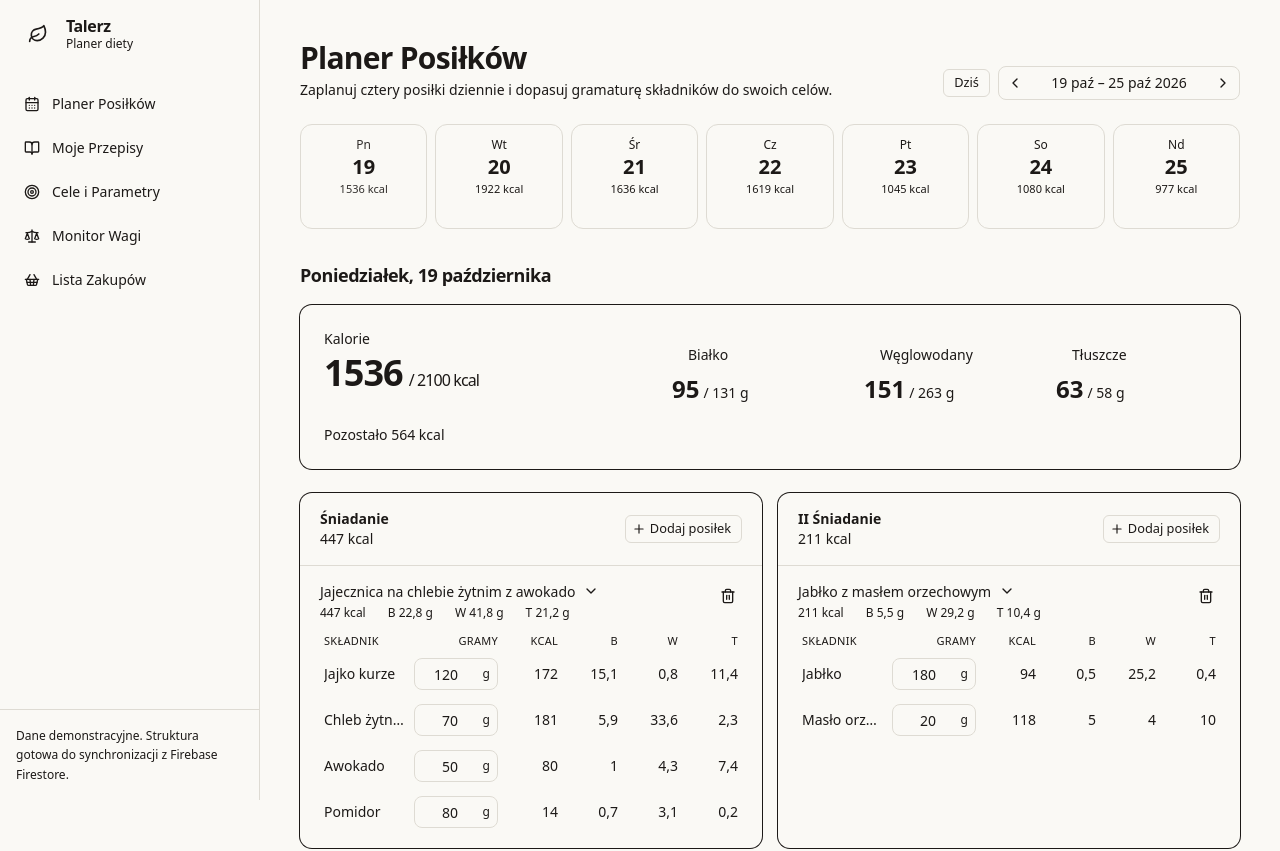
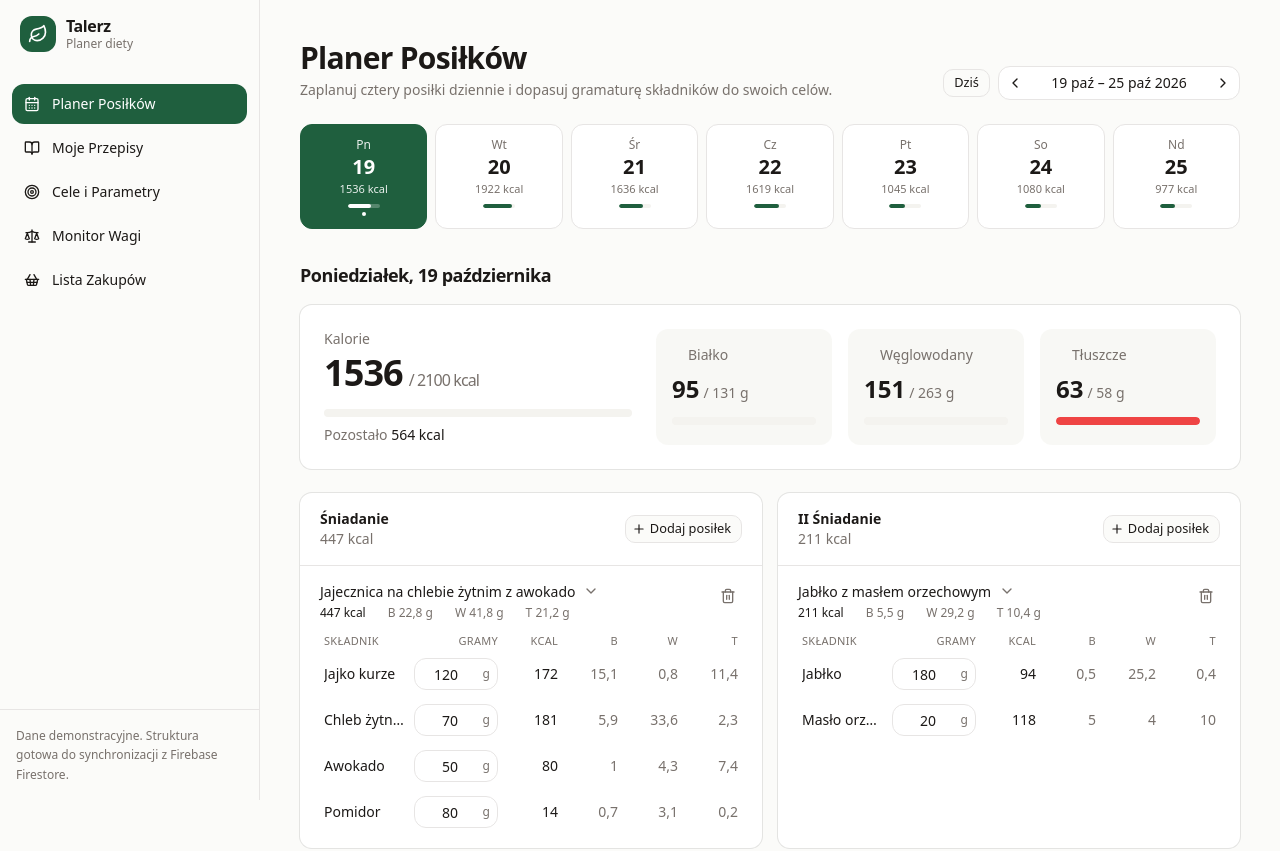
Before and after one commit to limak100pliki-design/planer, a Next.js app: page / in a window 1280 px wide. Shown: the top 851 px of the page. Built offline with nearby package versions, Linux system fonts and the light colour scheme.

Commit message:
Update globals.css

```diff
--- a/app/globals.css
+++ b/app/globals.css
@@ -1,59 +1,99 @@
 @import 'tailwindcss';
 @import 'tw-animate-css';
 
-@layer base {
-  :root {
-    --background: 48 33% 97%;
-    --foreground: 24 10% 10%;
-    --card: 0 0% 100%;
-    --card-foreground: 24 10% 10%;
-    --popover: 0 0% 100%;
-    --popover-foreground: 24 10% 10%;
-    --primary: 142 71% 45%;
-    --primary-foreground: 144 100% 97%;
-    --secondary: 40 20% 92%;
-    --secondary-foreground: 24 10% 10%;
-    --muted: 40 20% 92%;
-    --muted-foreground: 25 5% 45%;
-    --accent: 40 20% 92%;
-    --accent-foreground: 24 10% 10%;
-    --destructive: 0 84% 60%;
-    --destructive-foreground: 0 0% 98%;
-    --border: 40 15% 85%;
-    --input: 40 15% 85%;
-    --ring: 142 71% 45%;
-    --radius: 0.75rem;
-  }
+@theme {
+  --color-background: var(--background);
+  --color-foreground: var(--foreground);
+  --color-card: var(--card);
+  --color-card-foreground: var(--card-foreground);
+  --color-popover: var(--popover);
+  --color-popover-foreground: var(--popover-foreground);
+  --color-primary: var(--primary);
+  --color-primary-foreground: var(--primary-foreground);
+  --color-secondary: var(--secondary);
+  --color-secondary-foreground: var(--secondary-foreground);
+  --color-muted: var(--muted);
+  --color-muted-foreground: var(--muted-foreground);
+  --color-accent: var(--accent);
+  --color-accent-foreground: var(--accent-foreground);
+  --color-destructive: var(--destructive);
+  --color-destructive-foreground: var(--destructive-foreground);
+  --color-border: var(--border);
+  --color-input: var(--input);
+  --color-ring: var(--ring);
 
-  .dark {
-    --background: 20 14% 8%;
-    --foreground: 48 33% 97%;
-    --card: 20 14% 11%;
-    --card-foreground: 48 33% 97%;
-    --popover: 20 14% 11%;
-    --popover-foreground: 48 33% 97%;
-    --primary: 142 71% 45%;
-    --primary-foreground: 144 100% 97%;
-    --secondary: 20 10% 16%;
-    --secondary-foreground: 48 33% 97%;
-    --muted: 20 10% 16%;
-    --muted-foreground: 24 5% 65%;
-    --accent: 20 10% 16%;
-    --accent-foreground: 48 33% 97%;
-    --destructive: 0 62% 30%;
-    --destructive-foreground: 0 0% 98%;
-    --border: 20 10% 20%;
-    --input: 20 10% 20%;
-    --ring: 142 71% 45%;
-  }
+  --color-chart-1: var(--chart-1);
+  --color-chart-2: var(--chart-2);
+  --color-chart-3: var(--chart-3);
+  --color-chart-4: var(--chart-4);
+  --color-chart-5: var(--chart-5);
+
+  --radius-lg: var(--radius);
+  --radius-md: calc(var(--radius) - 2px);
+  --radius-sm: calc(var(--radius) - 4px);
+}
+
+:root {
+  --background: #fbfbf9;
+  --foreground: #1c1917;
+  --card: #ffffff;
+  --card-foreground: #1c1917;
+  --popover: #ffffff;
+  --popover-foreground: #1c1917;
+
+  /* Ciemna zieleń z v0 (przycisk Planer Posiłków) */
+  --primary: #1f5f3e;
+  --primary-foreground: #ffffff;
+
+  --secondary: #f4f3ef;
+  --secondary-foreground: #1c1917;
+  --muted: #f4f3ef;
+  --muted-foreground: #78716c;
+  --accent: #f4f3ef;
+  --accent-foreground: #1c1917;
+  --destructive: #ef4444;
+  --destructive-foreground: #ffffff;
+  --border: #e7e5e4;
+  --input: #e7e5e4;
+  --ring: #1f5f3e;
+  --radius: 0.75rem;
+
+  /* Kolory pasków i wykresów */
+  --chart-1: #1f5f3e;
+  --chart-2: #ea580c;
+  --chart-3: #eab308;
+  --chart-4: #ef4444;
+  --chart-5: #3b82f6;
+}
+
+.dark {
+  --background: #141312;
+  --foreground: #fbfbf9;
+  --card: #1c1a19;
+  --card-foreground: #fbfbf9;
+  --popover: #1c1a19;
+  --popover-foreground: #fbfbf9;
+  --primary: #2d8a5b;
+  --primary-foreground: #ffffff;
+  --secondary: #292524;
+  --secondary-foreground: #fbfbf9;
+  --muted: #292524;
+  --muted-foreground: #a8a29e;
+  --accent: #292524;
+  --accent-foreground: #fbfbf9;
+  --destructive: #991b1b;
+  --destructive-foreground: #ffffff;
+  --border: #292524;
+  --input: #292524;
+  --ring: #2d8a5b;
 }
 
 @layer base {
   * {
-    border-color: hsl(var(--border));
+    border-color: var(--border);
   }
   body {
-    background-color: hsl(var(--background));
-    color: hsl(var(--foreground));
+    background-color: var(--background);
+    color: var(--foreground);
   }
 }
```
